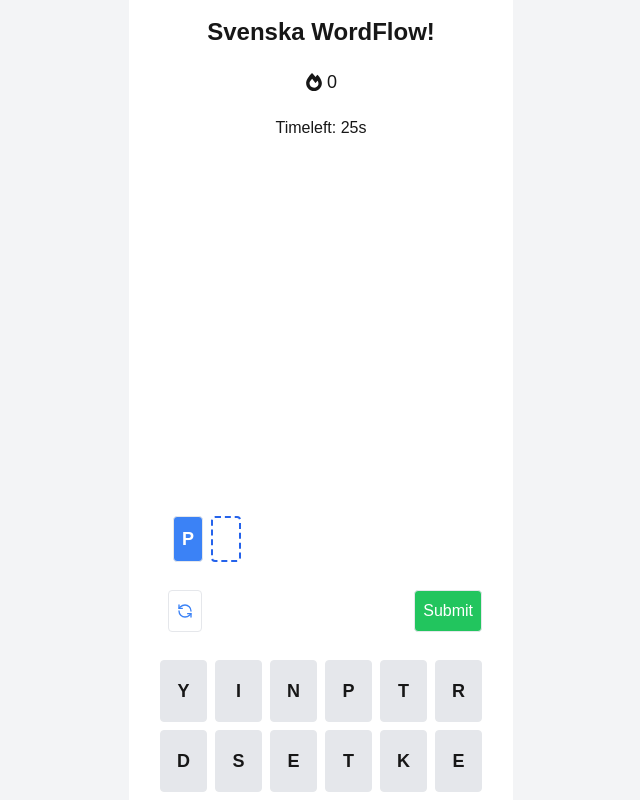
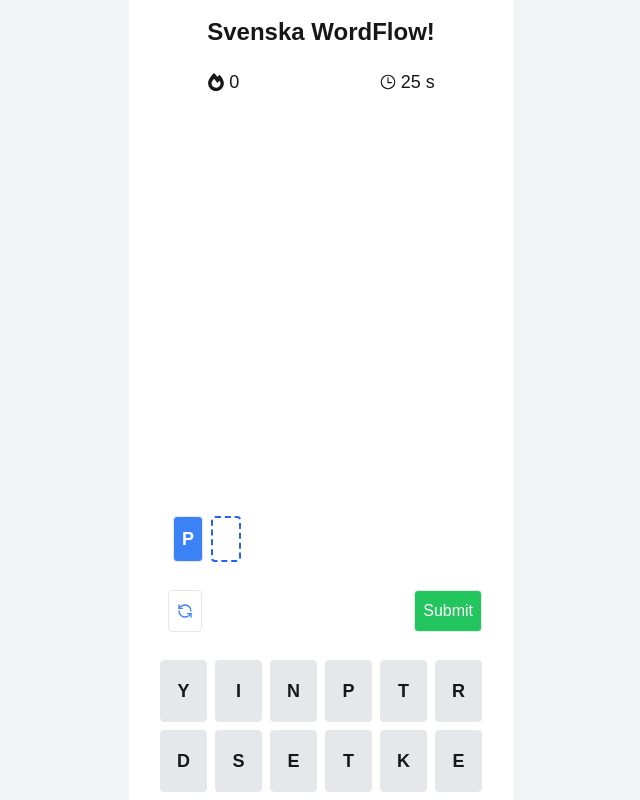
Before and after one commit to riaars/WordFlowGameSvenska, a Next.js app: page / in a window 1280 px wide. Shown: the whole page, without its empty margins (319-959 px from the left). Built offline with nearby package versions, Linux system fonts and the light colour scheme.

Commit message:
add timer

```diff
--- a/app/page.tsx
+++ b/app/page.tsx
@@ -4,6 +4,7 @@ import { validWords } from "./data/swedish_words";
 import { LuRefreshCcw } from "react-icons/lu";
 import { FaFireAlt } from "react-icons/fa";
 import { FaRegTrashCan } from "react-icons/fa6";
+import { IoTimeOutline } from "react-icons/io5";
 
 const getRandomLetters = (
   validWords: string[],
@@ -119,11 +120,16 @@ export default function Home() {
       <div className="flex flex-col items-center p-4 w-96 bg-white ">
         <div className="top-0">
           <h1 className="text-2xl font-bold">Svenska WordFlow!</h1>
-          <div className="flex flex-row gap-1 justify-center items-center text-lg mb-5 mt-5">
-            <FaFireAlt />
-            {score}
+          <div className="flex flex-row justify-between">
+            <div className="flex flex-row gap-1 justify-center items-center text-lg mb-5 mt-5">
+              <FaFireAlt />
+              {score}
+            </div>
+            <div className="flex flex-row gap-1 justify-center items-center text-lg mb-5 mt-5">
+              <IoTimeOutline />
+              {timeLeft} s
+            </div>
           </div>
-          <div>Timeleft: {timeLeft}s</div>
         </div>
         <div
           id="score-container"
```
